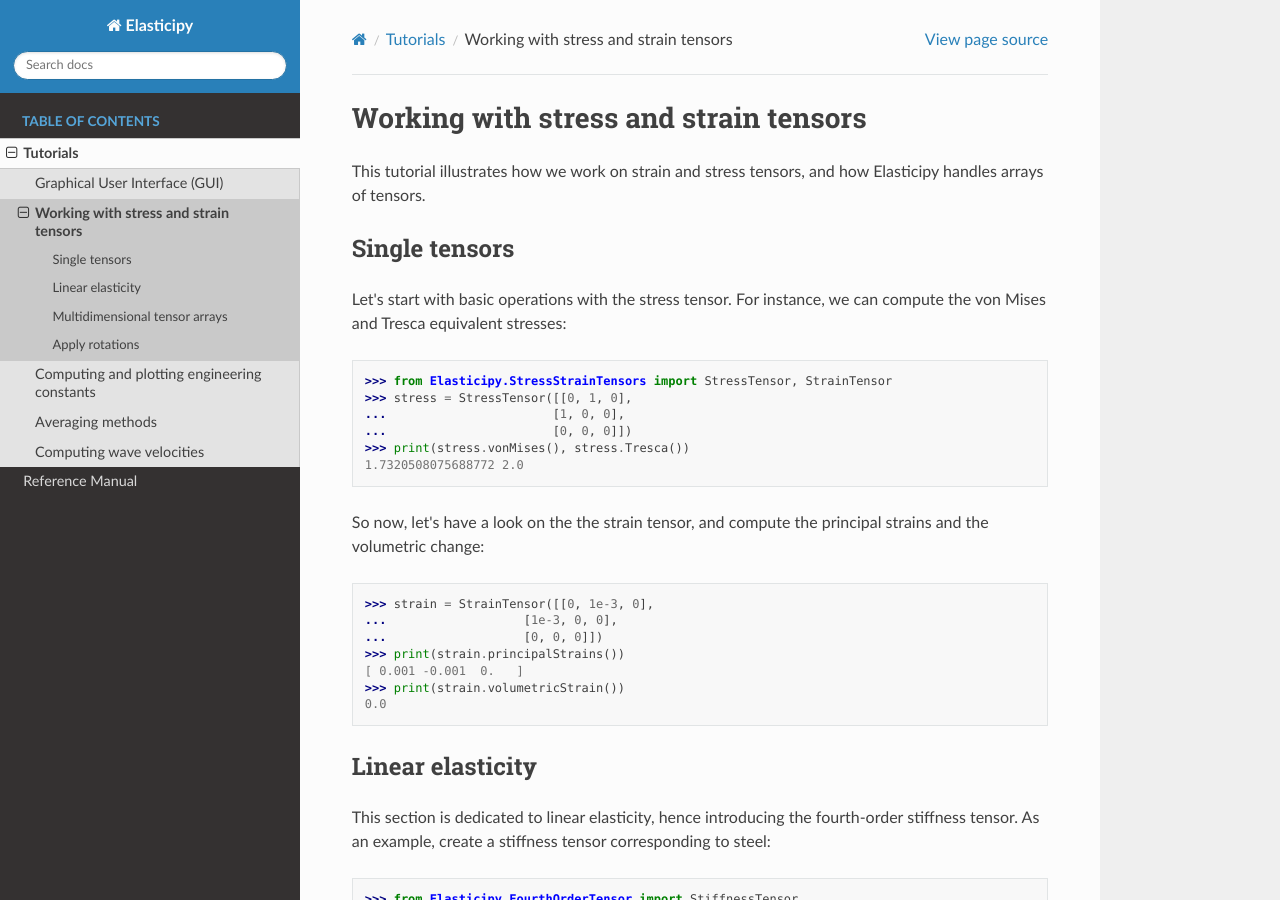
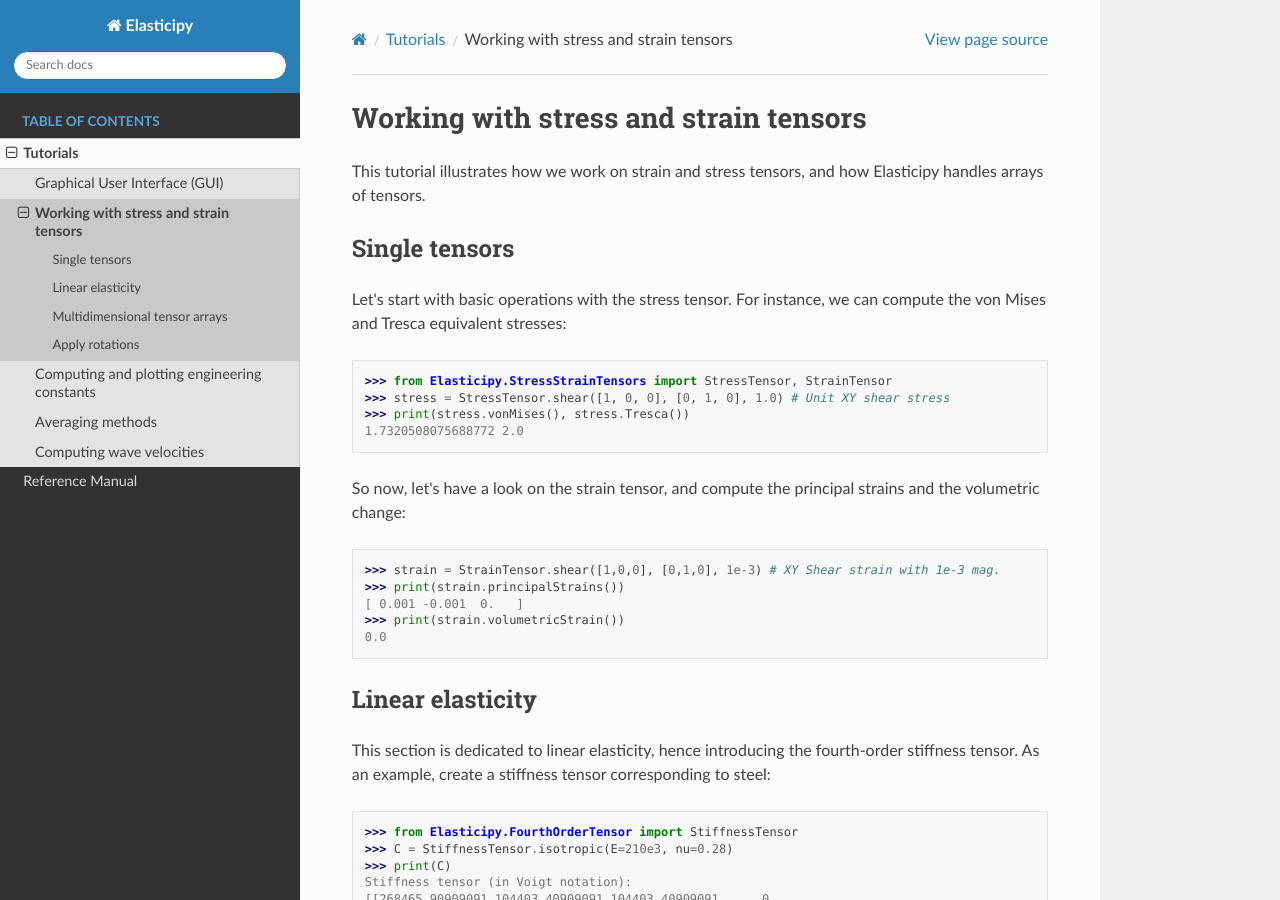
Before and after one commit to DorianDepriester/Elasticipy, a Sphinx documentation site: the page built from docs/source/Tutorial_StressStrain.rst, in a window 1280 px wide and 900 px high. Built offline with Sphinx 7.4.7 and the Read the Docs theme 3.1.0, drawn with Linux system fonts in a browser that asks for light colours.

Commit message:
Take advantage of StrainTensor.shear() and StressTensor.shear()

```diff
--- a/docs/source/Tutorial_StressStrain.rst
+++ b/docs/source/Tutorial_StressStrain.rst
@@ -5,23 +5,20 @@ This tutorial illustrates how we work on strain and stress tensors, and how Elas
 
 Single tensors
 --------------
-Let's start with basic operations with the stress tensor. For instance, we can compute the von Mises and Tresca equivalent stresses:
+Let's start with basic operations with the stress tensor. For instance, we can compute the von Mises and Tresca
+equivalent stresses:
 
 
 .. doctest::
 
     >>> from Elasticipy.StressStrainTensors import StressTensor, StrainTensor
-    >>> stress = StressTensor([[0, 1, 0],
-    ...                       [1, 0, 0],
-    ...                       [0, 0, 0]])
+    >>> stress = StressTensor.shear([1, 0, 0], [0, 1, 0], 1.0) # Unit XY shear stress
     >>> print(stress.vonMises(), stress.Tresca())
     1.7320508075688772 2.0
 
-So now, let's have a look on the the strain tensor, and compute the principal strains and the volumetric change:
+So now, let's have a look on the strain tensor, and compute the principal strains and the volumetric change:
 
-    >>> strain = StrainTensor([[0, 1e-3, 0],
-    ...                   [1e-3, 0, 0],
-    ...                   [0, 0, 0]])
+    >>> strain = StrainTensor.shear([1,0,0], [0,1,0], 1e-3) # XY Shear strain with 1e-3 mag.
     >>> print(strain.principalStrains())
     [ 0.001 -0.001  0.   ]
     >>> print(strain.volumetricStrain())
```
